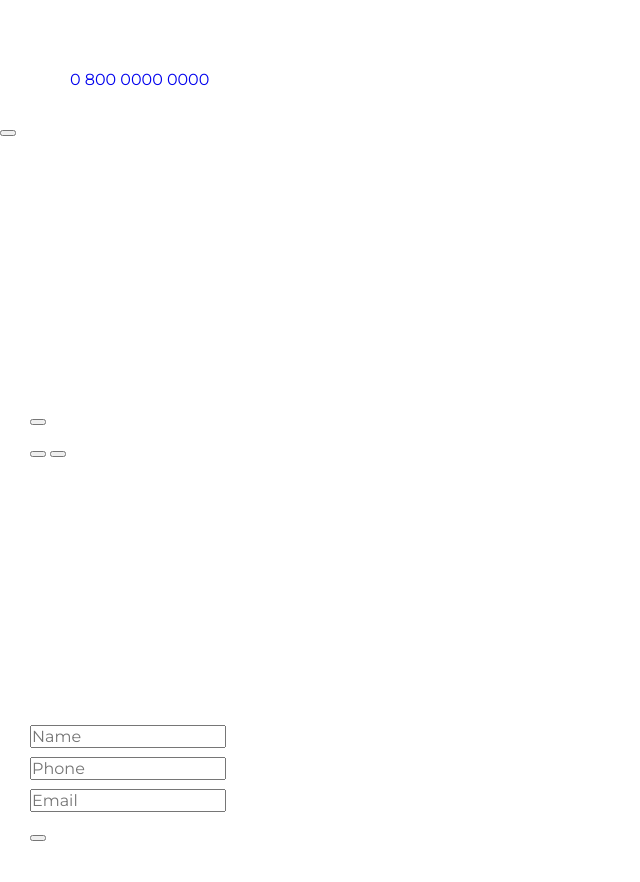
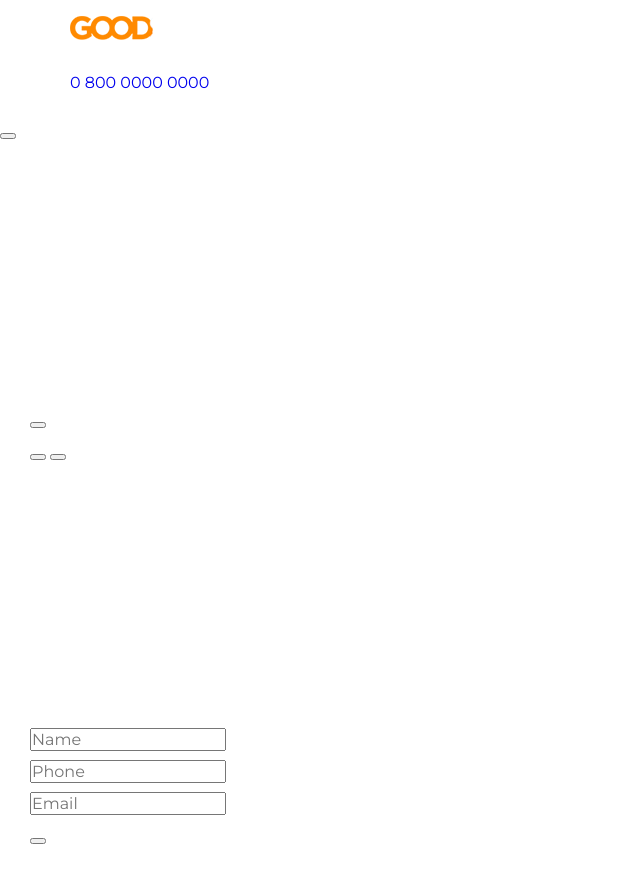
Before and after one commit to dimovich85/goodspeed, a website: page src/index.html in a window 1280 px wide. Shown: the top 882 px of the page, without its empty margins (0-640 px from the left). Drawn offline with Linux system fonts and the light colour scheme.

Commit message:
Первые строки css. Проверка репозитория.

```diff
--- a/src/index.html
+++ b/src/index.html
@@ -22,7 +22,7 @@
 <header class="header">
 	<div class="wrapper">
 		<figure class="logotype">
-			<a href="#"><img src="img/" alt=""></a>
+			<a href="#"><img src="img/gsrlogo.png" alt=""></a>
 		</figure>
 		<nav class="header-nav">
 			<ul class="header-nav__ul">
--- a/src/precss/styles.less
+++ b/src/precss/styles.less
@@ -89,3 +89,12 @@ body {
 
 
 /* Глобальные блоки */
+
+
+header.header{
+	background-color: transparent;
+	position: absolute;
+	top: 0;
+	left: 0;
+	padding: .font-size(35) 0;
+}
```
Also changed, not shown: build/index.html.
